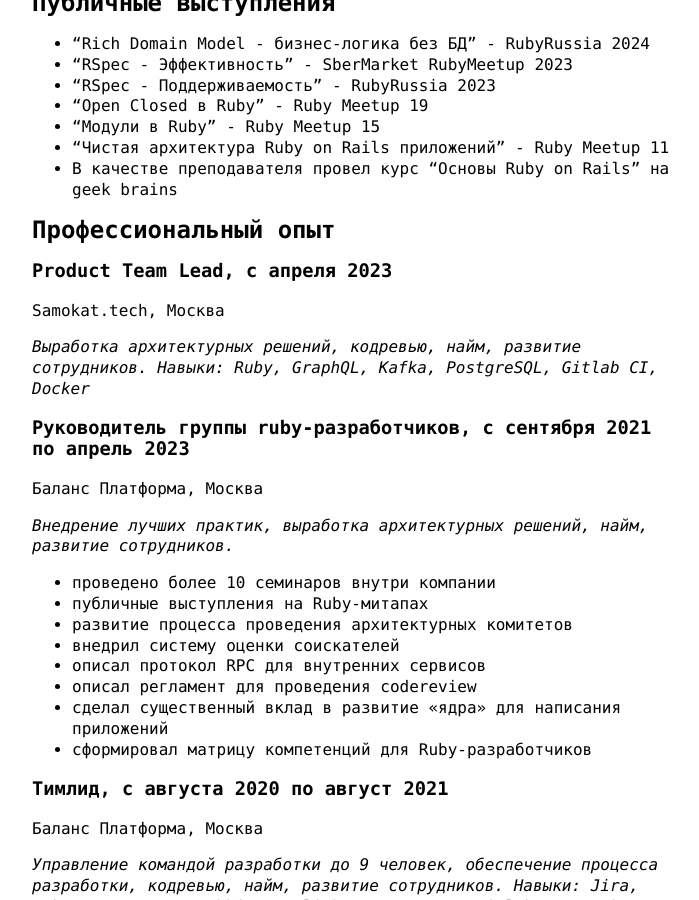
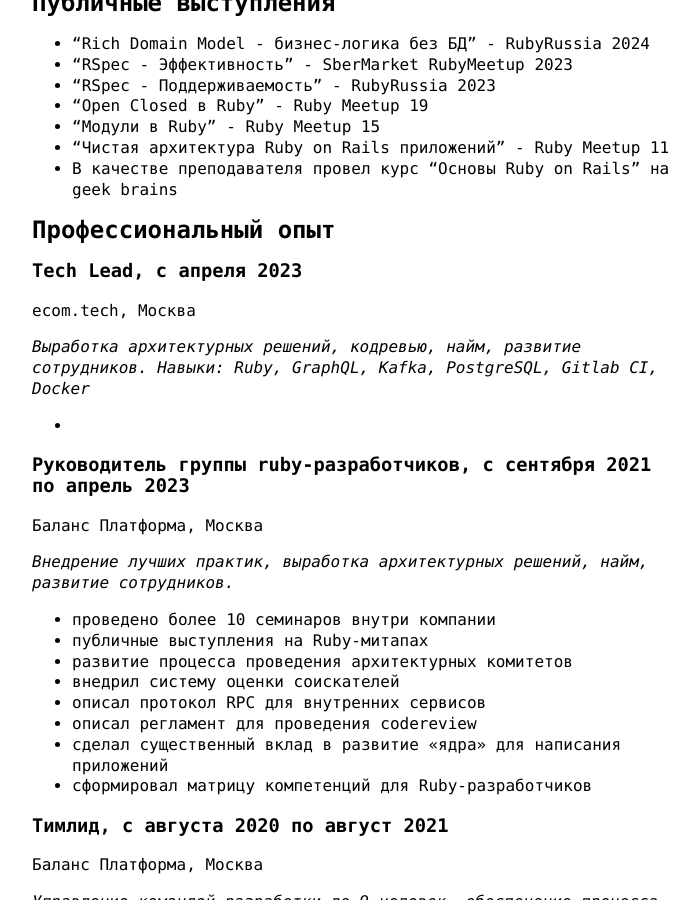
Before and after one commit to sergio-fry/blog, a Jekyll site: the page built from cv.md, in a window 1280 px wide and 900 px high, scrolled down 645 px. Shown: the whole window, without its empty margins (288-987 px from the left). Built offline with Jekyll 4.4.1, drawn with Linux system fonts in a browser that asks for light colours.

Commit message:
vault backup: 2024-11-19 13:27:39
Affected files:
cv.md

```diff
--- a/cv.md
+++ b/cv.md
@@ -34,12 +34,13 @@ disable_comments: true
 
 ## Профессиональный опыт
 
-### Product Team Lead, с апреля 2023
+### Tech Lead, с апреля 2023
 
-Samokat.tech, Москва
+ecom.tech, Москва
 
 *Выработка архитектурных решений, кодревью, найм, развитие сотрудников. Навыки: Ruby, GraphQL, Kafka, PostgreSQL, Gitlab CI, Docker*
 
+-
 
 ### Руководитель группы ruby-разработчиков, с сентября 2021 по апрель 2023
 
```
